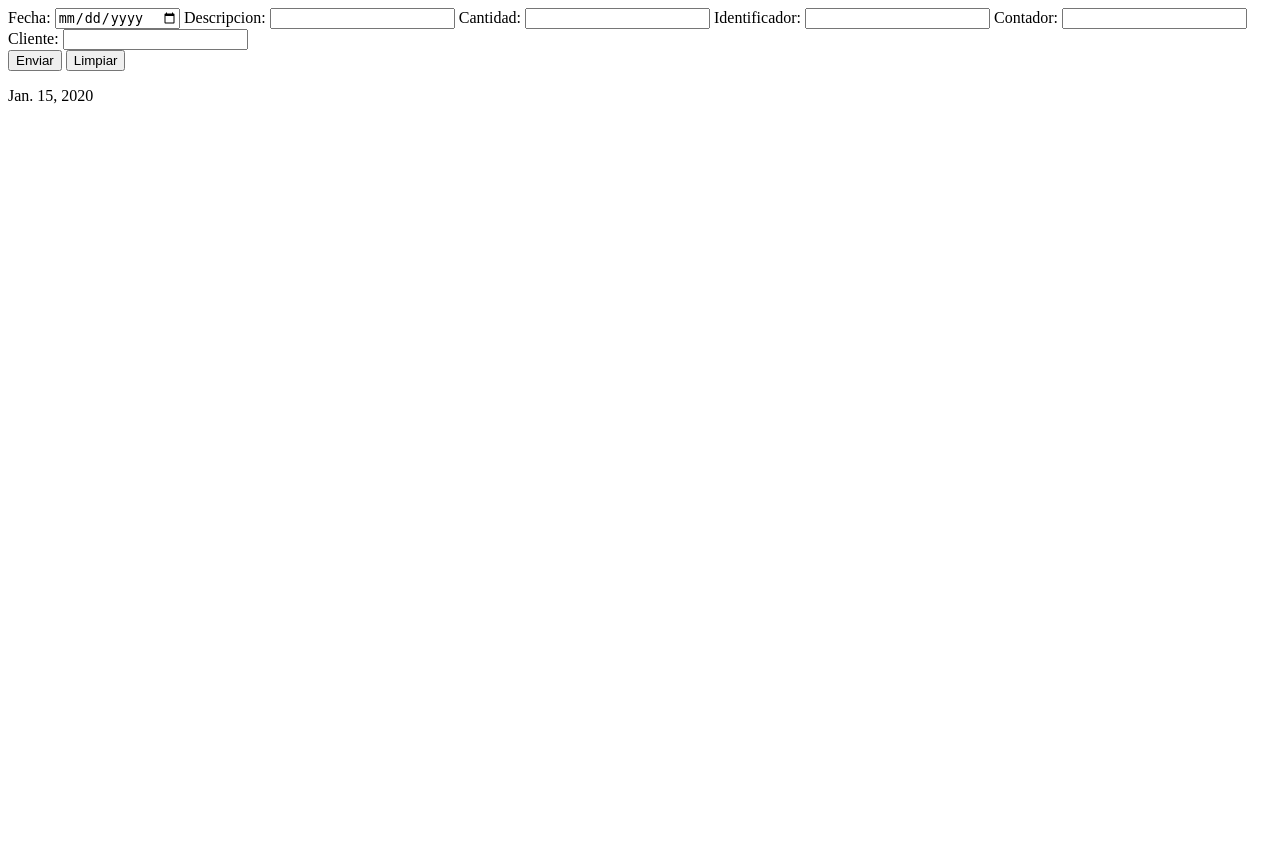
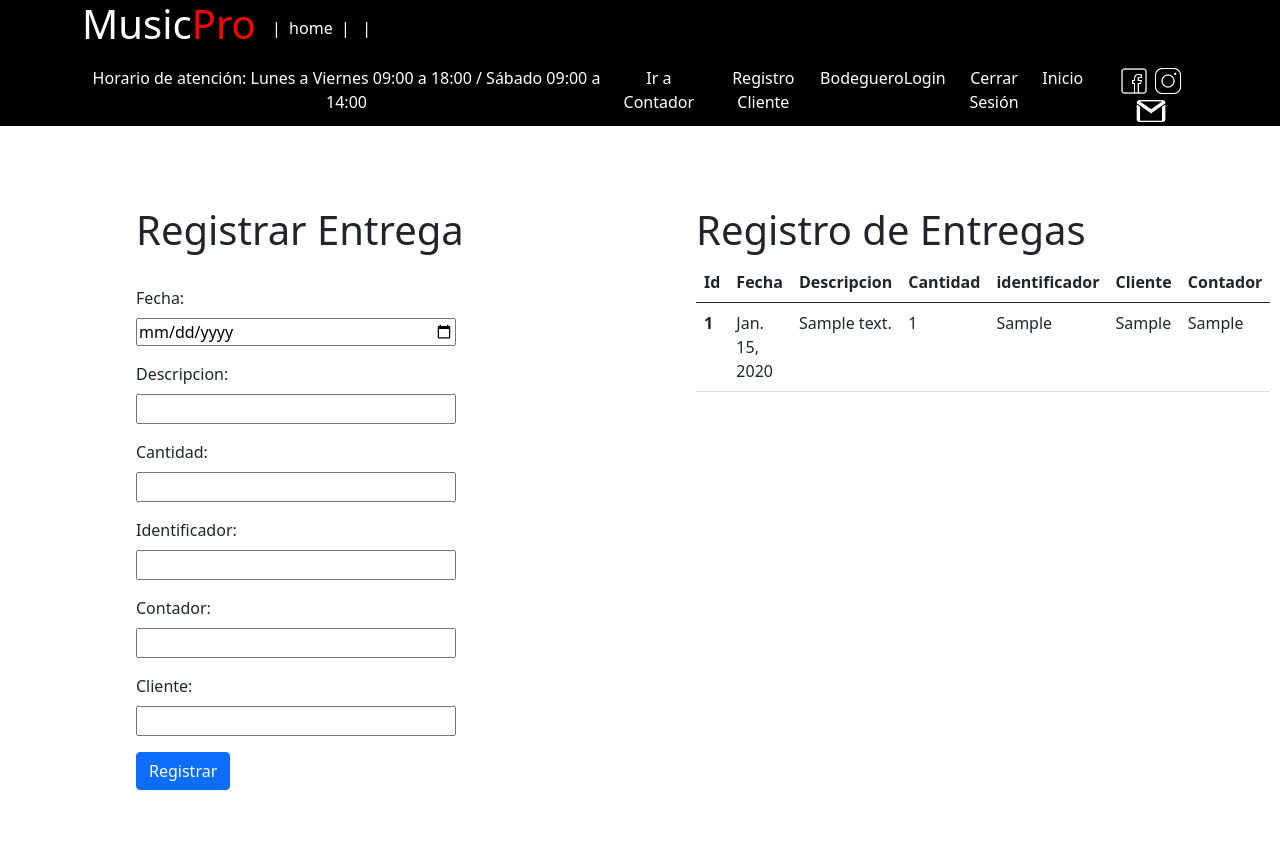
Before and after one commit to NataliaGodoy28/MusicPro, a Django app: page /contador in a window 1280 px wide. Before the commit the page ends 104 px from the top, so only its background shows below. Run offline with Django 4.2, Linux system fonts and the light colour scheme; tables that the repository leaves empty hold one stand-in row (values such as "Sample post").

Commit message:
vista contador

```diff
--- a/core/models.py
+++ b/core/models.py
@@ -13,6 +13,7 @@ class Cliente(models.Model):
 
     def __str__ (self):
         return self.mailCliente
+
 class RegistroEntrega(models.Model):
     id = models.AutoField(primary_key=True)
     fecha = models.DateField()
--- a/core/static/core/css/contador.css
+++ b/core/static/core/css/contador.css
@@ -0,0 +1,30 @@
+#todito{
+    display: flex;
+    justify-content: space-around;
+    align-items: flex-start;
+    height: 80vh;
+    margin: 0 10vh 0 10vh;
+    padding-top: 10vh;
+
+}
+
+
+#regentre{
+    display: flex;
+    flex-direction: column;
+
+    justify-content: center;
+    width: 40%;
+}
+.mb-3{
+    display: flex;
+    flex-direction: column;
+}
+#entregas{
+
+    width: 40%;
+}
+#RegistroEntrega{
+    margin: 3vh 16vh 8vh 0;
+
+}
--- a/core/templates/core/contador.html
+++ b/core/templates/core/contador.html
@@ -1,30 +1,94 @@
-<!DOCTYPE html>
-<html lang="es">
-<head>
-    <meta charset="UTF-8">
-    <meta http-equiv="X-UA-Compatible" content="IE=edge">
-    <meta name="viewport" content="width=device-width, initial-scale=1.0">
+{% extends 'core/plantillaGlobal.html' %}
+{% load static %}
+{% block contenido %}
 {% load static %}
 <link href="{% static 'core/css/contador.css'%}" rel="stylesheet">
 <link href="{% static 'core/js/contador.js'%}" rel="stylesheet">
-    <title>Contador</title>
-</head>
-<body>
+
+
+
+<div id="todito">
+    <div id="regentre">
+        <h1>Registrar Entrega</h1>
         <form method="POST" action="" id="RegistroEntrega">
             {% csrf_token %}
-        <div class="form-group">
-            {{ form.as_table }}
+            <div class="mb-3">
+                <label for="{{ form.nombre.id_for_label }}" class="form-label">{{ form.fecha.label }}:</label>
+                {{ form.fecha }}
+                <div class="invalid-feedback">{{ form.fecha.errors }}</div>
             </div>
-        <input type="submit" value="Enviar">
-        <input type="reset" value="Limpiar">
+            <div class="mb-3">
+                <label for="{{ form.direccion.id_for_label }}" class="form-label">{{ form.descripcion.label }}:</label>
+                {{ form.descripcion }}
+                <div class="invalid-feedback">{{ form.descripcion.errors }}</div>
+            </div>
+            <div class="mb-3">
+                <label for="{{ form.telefono.id_for_label }}" class="form-label">{{ form.cantidad.label }}:</label>
+                {{ form.cantidad }}
+                <div class="invalid-feedback">{{ form.cantidad.errors }}</div>
+            </div>
+            <div class="mb-3">
+                <label for="{{ form.email.id_for_label }}" class="form-label">{{ form.identificador.label }}:</label>
+                {{ form.identificador }}
+                <div class="invalid-feedback">{{ form.identificador.errors }}</div>
+            </div>
+            <div class="mb-3">
+                <label for="{{ form.email.id_for_label }}" class="form-label">{{ form.contador.label }}:</label>
+                {{ form.contador }}
+                <div class="invalid-feedback">{{ form.contador.errors }}</div>
+            </div>
+            <div class="mb-3">
+                <label for="{{ form.email.id_for_label }}" class="form-label">{{ form.cliente.label }}:</label>
+                {{ form.cliente }}
+                <div class="invalid-feedback">{{ form.cliente.errors }}</div>
+            </div>
+            <input type="submit" class="btn btn-primary" value="Registrar">
+        </form>
 
-    </form>
-    <div class="mensaje" role="alert">
-    {{mensaje}}
     </div>
 
+
+
+
+
+
+    <div id="entregas">
+        <h1>Registro de Entregas</h1>
+        <table class="table">
+            <thead>
+                <tr>
+                    <th scope="col">Id</th>
+                    <th scope="col">Fecha</th>
+                    <th scope="col">Descripcion</th>
+                    <th scope="col">Cantidad</th>
+                    <th scope="col">identificador</th>
+                    <th scope="col">Cliente</th>
+                    <th scope="col">Contador</th>
+
+                </tr>
+            </thead>
+            <tbody>
                 {% for reg in registro %}
-    <p>{{reg.fecha}}</p>
+                <tr>
+                    <th scope="row">{{ reg.id}}</th>
+                    <td>{{ reg.fecha}}</td>
+                    <td>{{ reg.descripcion }}</td>
+                    <td>{{ reg.cantidad }}</td>
+                    <td>{{ reg.identificador }}</td>
+                    <td>{{ reg.cliente }}</td>
+                    <td>{{ reg.contador }}</td>
+                </tr>
                 {% endfor %}
-</body>
-</html>
+
+
+            </tbody>
+        </table>
+
+
+    </div>
+</div>
+
+
+
+
+{% endblock %}
--- a/core/views.py
+++ b/core/views.py
@@ -1,6 +1,7 @@
 from django.shortcuts import render, redirect
 from .models import *
 from .forms import *
+
 # Create your views here.
 
 def index(request):
@@ -23,6 +24,8 @@ def form_cliente(request):
     print(f"{Cliente.objects.all()}")
     return render(request, 'core/form_cliente.html', datos)
 
+
+
 def contador(request):
     datos = {
         'registro' : RegistroEntrega.objects.all(),
@@ -32,8 +35,9 @@ def contador(request):
         formu = FRegistroEntrega(request.POST)
         if formu.is_valid():
             formu.save()
-            datos['mensaje'] = "Entrega Registrada Correctamente"
+            return redirect('contador') # redireccionar a la misma vista
     return render(request, 'core/contador.html', datos)
+
 
 def login(request):
     print(f"{request.POST.getlist('tags')}")
```
Also changed, not shown: core/migrations/0002_alter_cliente_idcliente.py (deleted). Lines whose indentation alone changed are shown as unchanged.
